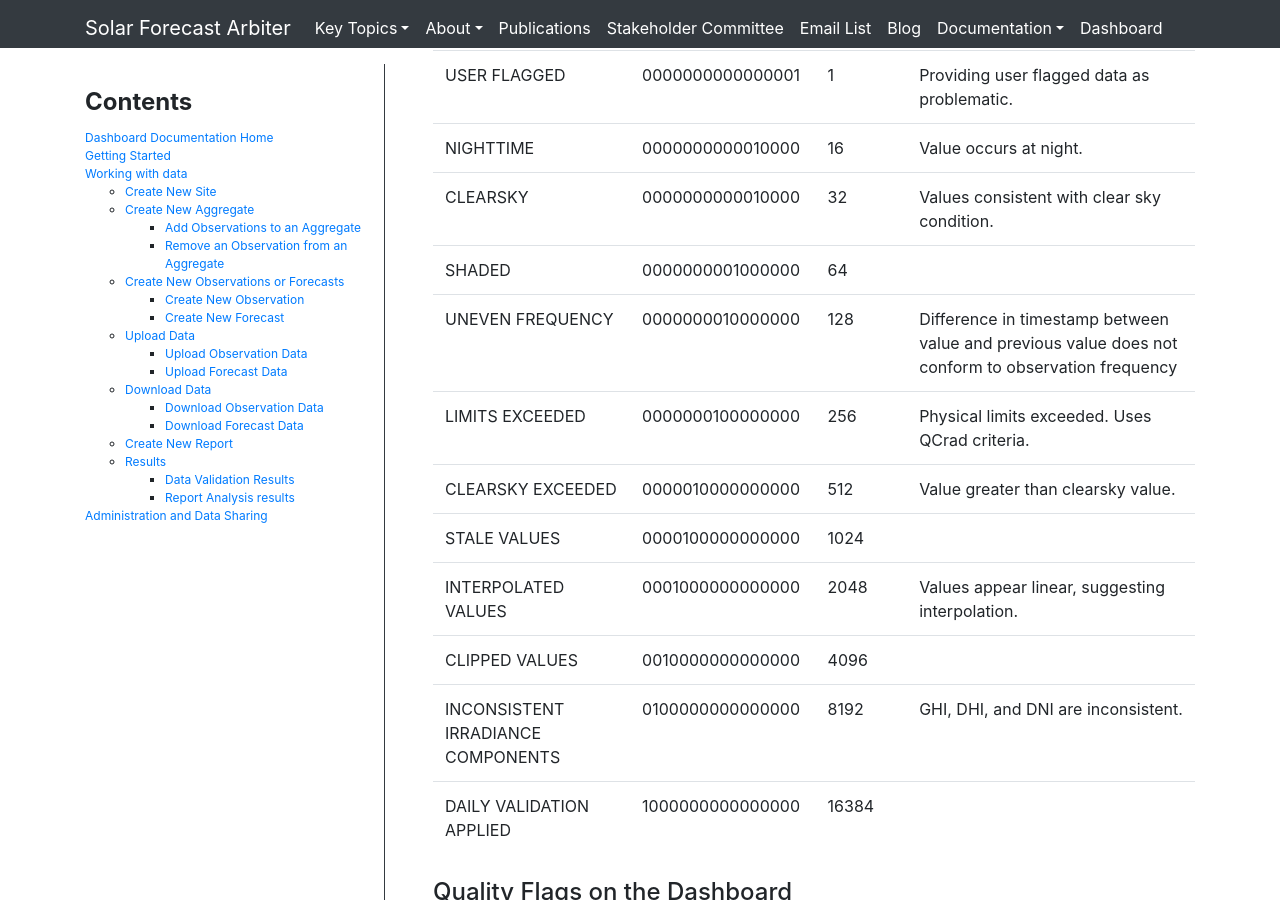
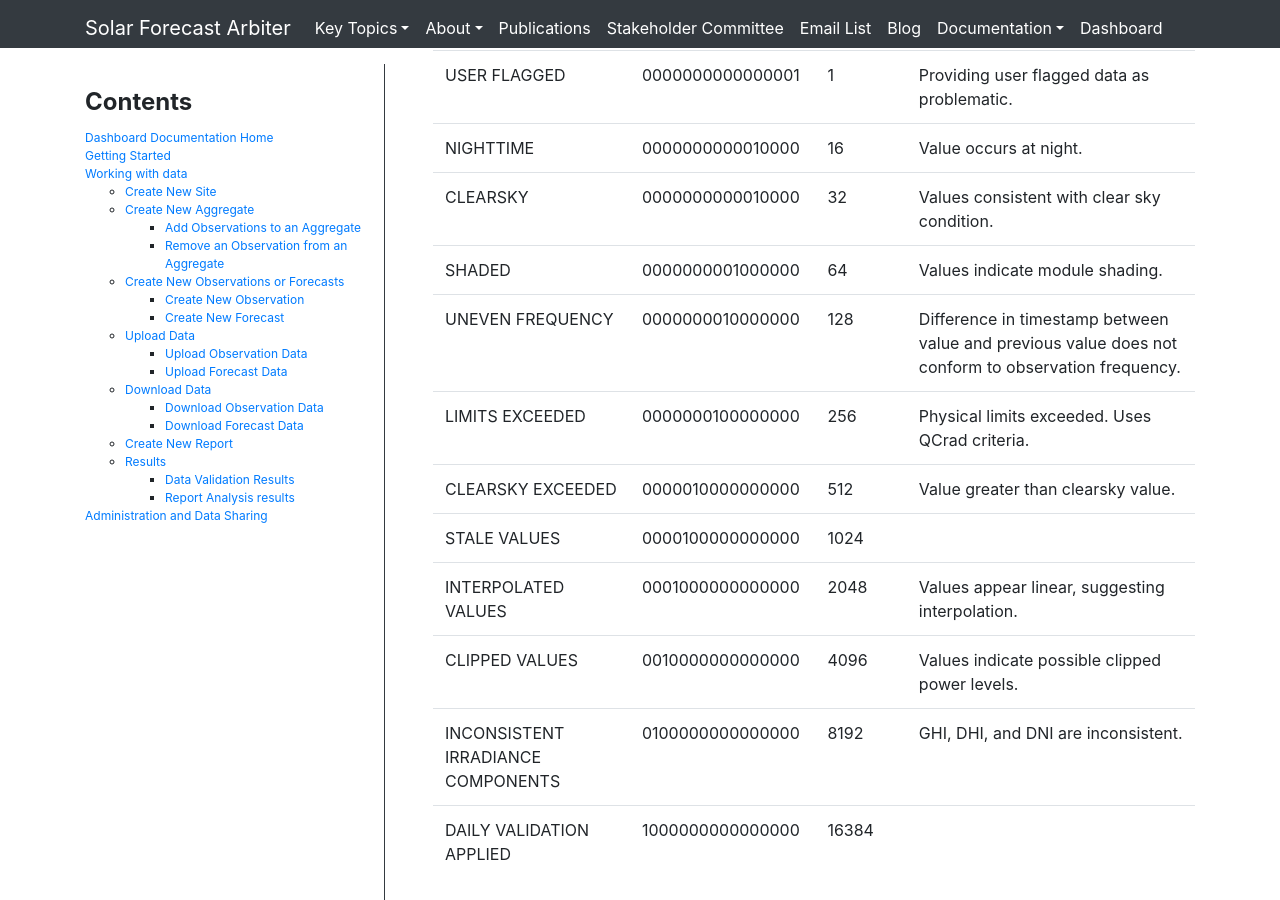
Before and after one commit to SolarArbiter/SolarArbiter.github.io, a Jekyll site: the page built from documentation/dashboard/working_with_data.md, in a window 1280 px wide and 900 px high, scrolled down 21687 px. Built offline with Jekyll 4.4.1, drawn with Linux system fonts in a browser that asks for light colours.

Commit message:
quality flag descriptions

```diff
--- a/documentation/dashboard/working_with_data.md
+++ b/documentation/dashboard/working_with_data.md
@@ -356,13 +356,13 @@ bitmask.
 |USER FLAGGED|0000000000000001|1|Providing user flagged data as problematic.|
 |NIGHTTIME|0000000000010000|16|Value occurs at night.|
 |CLEARSKY|0000000000010000|32|Values consistent with clear sky condition.|
-|SHADED|0000000001000000|64||
-|UNEVEN FREQUENCY|0000000010000000|128|Difference in timestamp between value and previous value does not conform to observation frequency|
+|SHADED|0000000001000000|64|Values indicate module shading.|
+|UNEVEN FREQUENCY|0000000010000000|128|Difference in timestamp between value and previous value does not conform to observation frequency.|
 |LIMITS EXCEEDED|0000000100000000|256|Physical limits exceeded. Uses QCrad criteria.|
 |CLEARSKY EXCEEDED|0000010000000000|512|Value greater than clearsky value.|
 |STALE VALUES|0000100000000000|1024||
 |INTERPOLATED VALUES|0001000000000000|2048|Values appear linear, suggesting interpolation.|
-|CLIPPED VALUES|0010000000000000|4096||
+|CLIPPED VALUES|0010000000000000|4096|Values indicate possible clipped power levels.|
 |INCONSISTENT IRRADIANCE COMPONENTS|0100000000000000|8192|GHI, DHI, and DNI are inconsistent.|
 |DAILY VALIDATION APPLIED|1000000000000000|16384||
 
```
